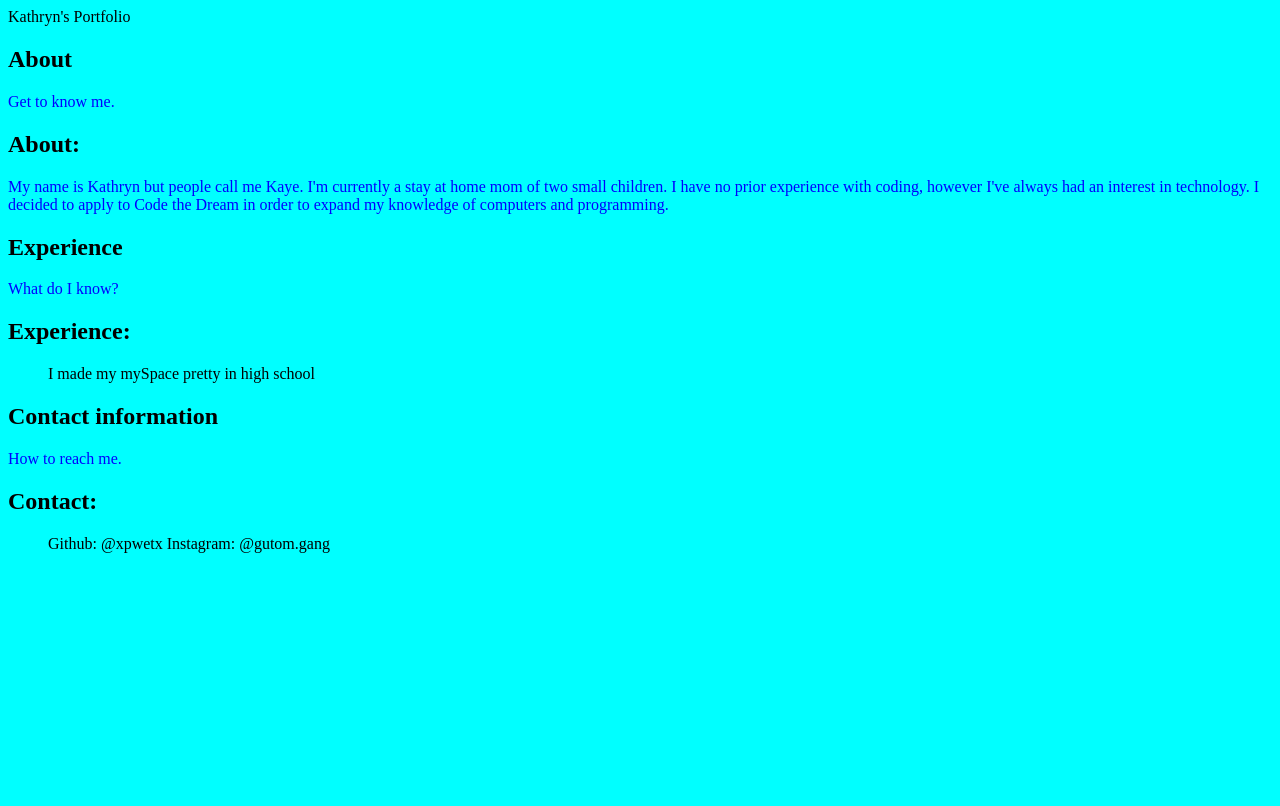
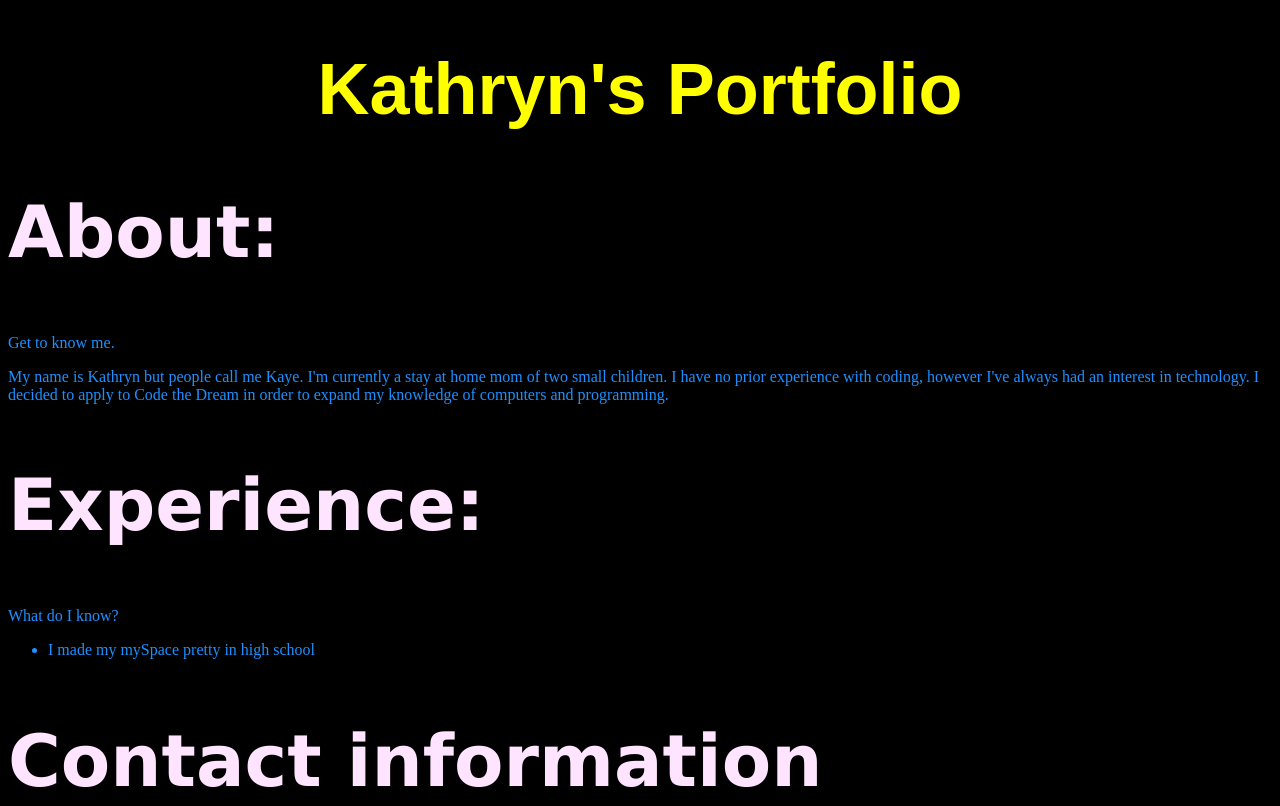
Before and after one commit to xpwetx/KathrynJoiMiranda-Jupiter, a plain HTML site: page index.html in a window 1280 px wide. Shown: the top 806 px of the page. Drawn offline with Linux system fonts and the light colour scheme.

Commit message:
styling added

```diff
--- /dev/null
+++ b/css/index.css
@@ -0,0 +1,20 @@
+body {
+
+    background-color: #000;
+
+    color: #1e90ff;
+}
+
+h1 {
+    color: #ffff00;
+    font-family: papyrus, fantasy;
+    font-size: 72px;
+    text-align: center;
+}
+
+h2 {
+    color: #ffe4ff;
+    font-family: 'Lucida Sans', 'Lucida Sans Regular', 'Lucida Grande', 'Lucida Sans Unicode', Geneva, Verdana, sans-serif;
+    font-size: 72px;
+
+}
--- a/index.html
+++ b/index.html
@@ -1,32 +1,48 @@
-<!DOCTYPE html> <head>Kathryn's Portfolio</head>
-<style>
-  body {background-color: aqua;}
-  h1 {color: red;}
-  p {color: blue;}
-</style>
+<!DOCTYPE html>
+<html>
+
+<head>
+  <title>
+    Kathryn's Portfolio
+  </title>
+
+  <link rel="stylesheet" href="css/index.css">
+
+</head>
+
 <body>
+
+  <h1>Kathryn's Portfolio</h1>
   <section id="About">
-   <h2>About</h2>
+    <h2>About:</h2>
     <p>Get to know me.</p>
   </section>
-  <h2>About:</h2>
-  <p>My name is Kathryn but people call me Kaye. I'm currently a stay at home mom of two small children. I have no prior experience with coding, however I've always had an interest in technology. I decided to apply to Code the Dream in order to expand my knowledge of computers and programming.</p>
+
+  <p>My name is Kathryn but people call me Kaye. I'm currently a stay at home mom of two small children. I have no prior
+    experience with coding, however I've always had an interest in technology. I decided to apply to Code the Dream in
+    order to expand my knowledge of computers and programming.</p>
+
   <section id="Experience">
-   <h2>Experience</h2>
+
+    <h2>Experience:</h2>
     <p>What do I know?</p>
+    <ul>
+      <li>I made my mySpace pretty in high school</li>
+    </ul>
   </section>
-<h2>Experience:</h2>
-  <ul>
-    <il>I made my mySpace pretty in high school</il>
-  </ul>
+
   <section id="Contact">
     <h2>Contact information</h2>
     <p>How to reach me.</p>
   </section>
+
+
   <h2>Contact:</h2>
   <ul>
-    <il>Github: @xpwetx</il>
-    <il>Instagram: @gutom.gang</il>
+    <li>Github: @xpwetx</li>
+    <li>Instagram: @gutom.gang</li>
   </ul>
+
 </body>
+
 </html>
```
Also changed, not shown: 1 other file. Lines whose indentation alone changed are shown as unchanged.
